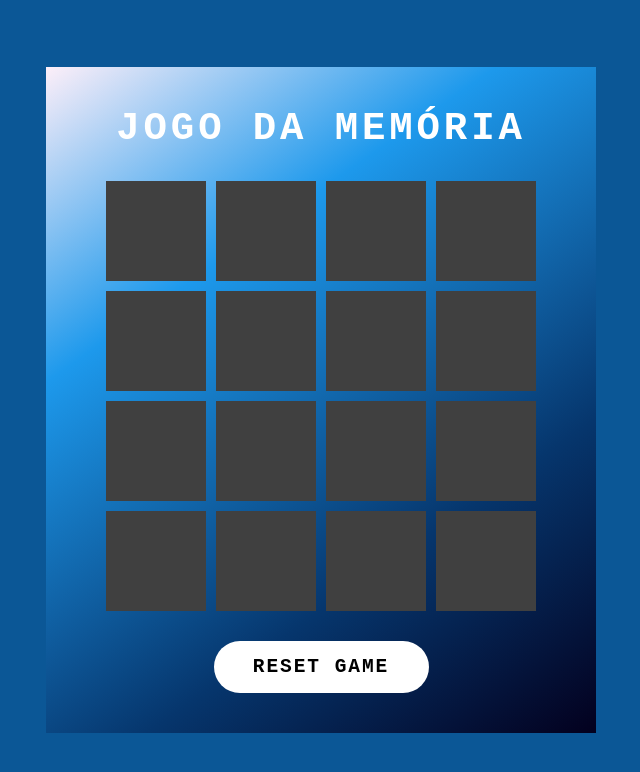
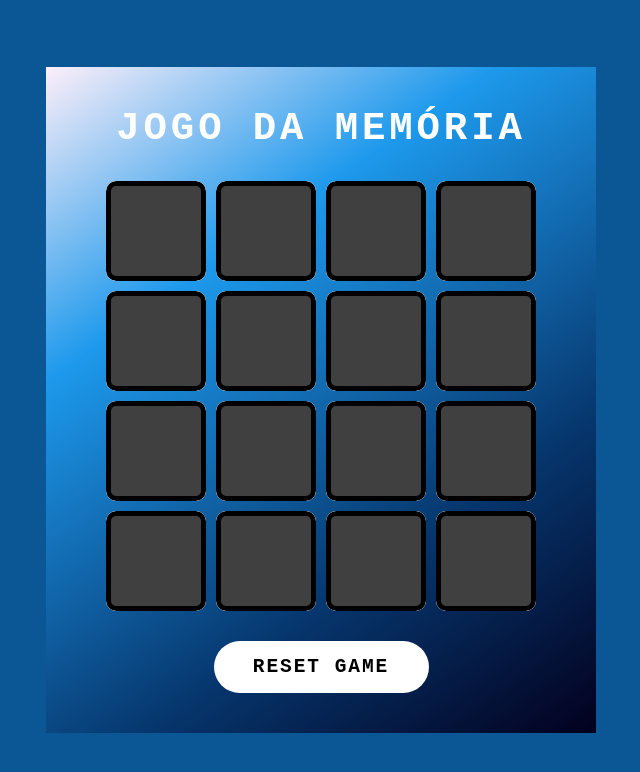
Before and after one commit to RenanBesserk/jogo-da-memoria-dio, a plain HTML site: page jogo-da-memoria/index.html in a window 1280 px wide. Shown: the whole page, without its empty margins (319-959 px from the left). Drawn offline with Linux system fonts and the light colour scheme.

Commit message:
emojis trocados por imagens de naruto

```diff
--- a/jogo-da-memoria/src/scripts/engine.js
+++ b/jogo-da-memoria/src/scripts/engine.js
@@ -1,30 +1,30 @@
-const emojis = [
-    "💩",
-    "💩",
-    "🌚",
-    "🌚",
-    "😎",
-    "😎",
-    "🫡",
-    "🫡",
-    "😱",
-    "😱",
-    "🤢",
-    "🤢",
-    "😼",
-    "😼",
-    "💻",
-    "💻"
+const chars = [
+    "./src/images/gaara.jpg",
+    "./src/images/gaara.jpg",
+    "./src/images/hinata.jpg",
+    "./src/images/hinata.jpg",
+    "./src/images/kakashi.jpg",
+    "./src/images/kakashi.jpg",
+    "./src/images/kiba.jpg",
+    "./src/images/kiba.jpg",
+    "./src/images/lee.jpg",
+    "./src/images/lee.jpg",
+    "./src/images/naruto.jpg",
+    "./src/images/naruto.jpg",
+    "./src/images/sakura.jpg",
+    "./src/images/sakura.jpg",
+    "./src/images/sasuke.jpg",
+    "./src/images/sasuke.jpg"
 ];
 
 let openCards = []; // cartas viradas
 
-let shuffleEmojis = emojis.sort(() => (Math.random() > 0.5 ? 2 : -1));
+let shuffleChars = chars.sort(() => (Math.random() > 0.5 ? 2 : -1));
 
-for (let i=0; i < emojis.length; i++) {
+for (let i=0; i < chars.length; i++) {
     let box = document.createElement ("div");
     box.className = "item";
-    box.innerHTML = shuffleEmojis[i];
+    box.innerHTML = `<img src="${shuffleChars[i]}" class="carta-img" />`;
     box.onclick = handleClick;
     document.querySelector(".game").appendChild(box);
 }
@@ -53,7 +53,7 @@ function checkMatch () {
 
     openCards = [];
 
-    if(document.querySelectorAll (".boxMatch").length === emojis.length) {
+    if(document.querySelectorAll (".boxMatch").length === chars.length) {
         {alert("Você venceu!")}
     }
 }
--- a/jogo-da-memoria/src/styles/main.css
+++ b/jogo-da-memoria/src/styles/main.css
@@ -68,9 +68,19 @@ h2 {
     align-items: center;
     justify-content: center;
     background-color: #fff;
-    font-size: 3em;
     transform: rotateY(180deg);
     transition: 0.25s;
+    overflow: hidden;
+    border-radius: 10px;
+}
+
+.item img {
+    display: none;
+    width: 100%;
+    height: 100%;
+    object-fit: cover;
+    border-radius: 10px;
+    border: 5px solid black
 }
 
 .item::after {
@@ -81,12 +91,19 @@ h2 {
     transition: 0.25s;
     transform: rotateY(0deg);
     backface-visibility: hidden;
+    border-radius: 10px;
+    border: 5px solid black
 }
 
 .item.boxOpen {
     transform: rotateY(0deg);
 }
 
+.item.boxOpen img,
+.item.boxMatch img {
+    display: block;
+}
+
 .boxOpen::after,
 .boxMatch::after {
     transform: rotateY(180deg);
```
Also changed, not shown: jogo-da-memoria/src/images/gaara.jpg (added), jogo-da-memoria/src/images/hinata.jpg (added), jogo-da-memoria/src/images/kakashi.jpg (added), jogo-da-memoria/src/images/kiba.jpg (added), jogo-da-memoria/src/images/lee.jpg (added), jogo-da-memoria/src/images/naruto.jpg (added), jogo-da-memoria/src/images/sakura.jpg (added), jogo-da-memoria/src/images/sasuke.jpg (added).
